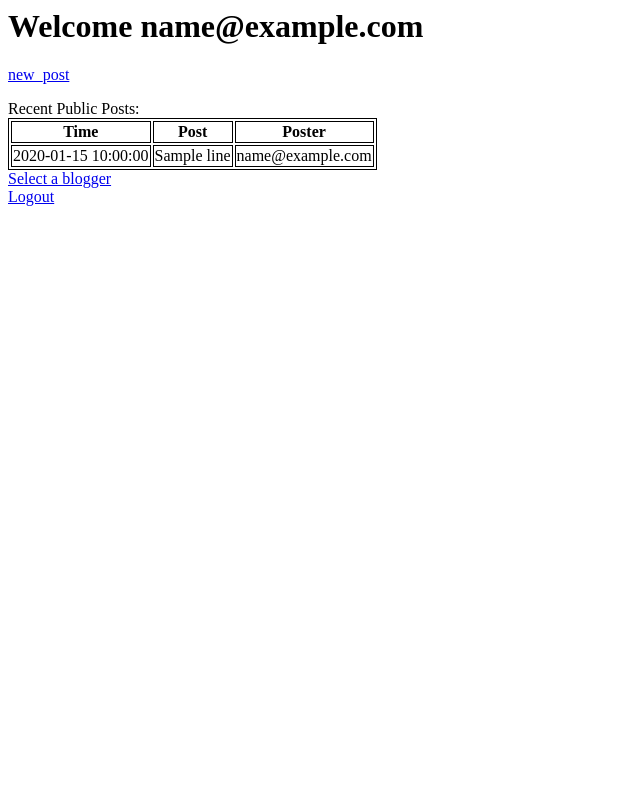
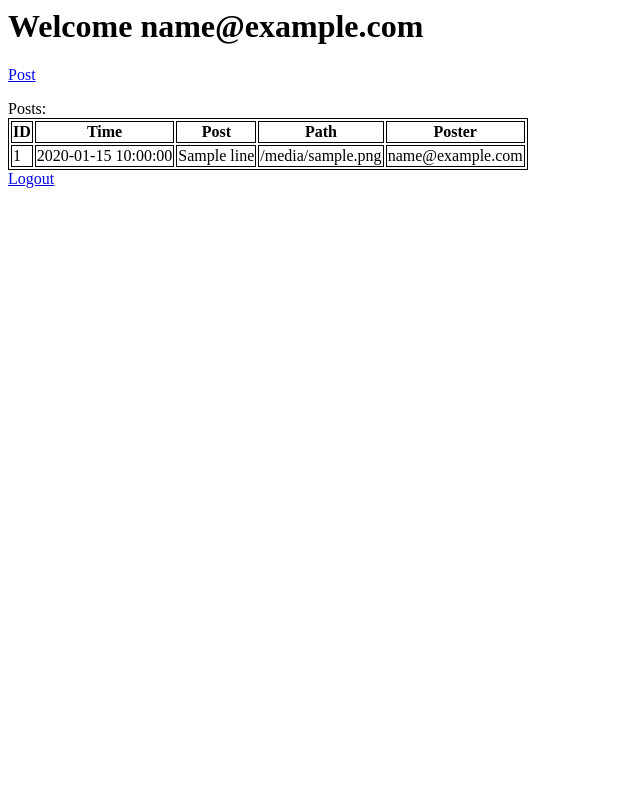
Before and after one commit to keatonpsmith/Database-Project, a Flask app: template templates/home.html in a window 1280 px wide. Shown: the whole page, without its empty margins (0-640 px from the left). Run offline with Flask 2, Linux system fonts and the light colour scheme; the template is opened without the code that fills it: most values are stand-ins (such as "Sample title", 1, 10 or a date in 2020).

Commit message:
Finished with posting
Can now add new posts

```diff
--- a/Main.py
+++ b/Main.py
@@ -1,7 +1,7 @@
 #Import Flask Library
 from flask import Flask, render_template, request, session, url_for, redirect
 import pymysql.cursors
-import datetime
+from datetime import datetime
 import hashlib
 
 #Initialize the app from Flask
@@ -25,14 +25,14 @@ def hello():
 def login():
     return render_template('login.html')
 
-@app.route('/new_post')
-def new_post():
-    return render_template('new_post.html')
-
 #Define route for register
 @app.route('/register')
 def register():
     return render_template('register.html')
+
+@app.route('/post')
+def post():
+    return render_template('post.html')
 
 #Authenticates the login
 @app.route('/loginAuth', methods=['GET', 'POST'])
@@ -98,26 +98,26 @@ def registerAuth():
 def home():
     email = session['email']
     cursor = conn.cursor();
-    query = 'SELECT * FROM contentitem WHERE is_pub = 1 ORDER BY post_time DESC'
-    cursor.execute(query)
+    query = 'SELECT * FROM contentitem WHERE (is_pub = 1 AND post_time > DATE_SUB(CURDATE(), INTERVAL 1 DAY)) OR (email_post = %s) ORDER BY post_time DESC'
+    cursor.execute(query, (email))
     data = cursor.fetchall()
     cursor.close()
     return render_template('home.html', email=email, posts=data)
 
-
-@app.route('/post', methods=['GET', 'POST'])
-def post():
+#creates a new post
+@app.route('/new_post', methods=['GET', 'POST'])
+def new_post():
     email = session['email']
     cursor = conn.cursor();
-    name = request.form['name']
+    title = request.form['title']
     file_path = request.form['file_path']
-    post_time = datetime.datetime.now()
-    is_pub = request.form['is_pub']
+    post_time = datetime.now()
+    is_pub = int(request.form['is_pub'])
     query = 'INSERT INTO contentitem (item_name, file_path, email_post, post_time, is_pub) VALUES(%s, %s, %s, %s, %s)'
-    cursor.execute(query, (name, file_path, email, post_time, is_pub))
+    cursor.execute(query, (title, file_path, email, post_time, is_pub))
     conn.commit()
     cursor.close()
-    return redirect(url_for('new_post.html'))
+    return redirect(url_for('home'))
 
 
 @app.route('/show_posts', methods=["GET", "POST"])
--- a/templates/home.html
+++ b/templates/home.html
@@ -4,7 +4,7 @@
 <body>
 <form action="/post" method="POST">
 	<h1>Welcome {{email}}</h1>
-	<a href="/New Post">new_post</a></br>
+	<a href="post">Post</a></br>
 </form>
 
 <style type="text/css">
@@ -13,24 +13,26 @@
 	}
 </style>
 
-Recent Public Posts:
+Posts:
 
 <table>
+	<th>ID</th>
 	<th>Time</th>
 	<th>Post</th>
+	<th>Path</th>
 	<th>Poster</th>
 
 {% for line in posts %}
 	<tr>
+		<td>{{line.item_id}}</td>
 		<td>{{line.post_time}}</td>
 		<td>{{line.item_name}}</td>
+		<td>{{line.file_path}}</td>
 		<td>{{line.email_post}}</td>
 	</tr>
 {% endfor %}
 </table>
 
-<a href="/select_blogger">Select a blogger</a>
-<br>
 <a href="/logout">Logout</a>
 
 </body>
--- a/templates/new_post.html
+++ b/templates/post.html
@@ -3,18 +3,18 @@
 </head>
 <body>
 <form action="/new_post" method="POST">
-	<input type="text" name = "name" placeholder="Post Name" required/> </br>
+	<input type="text" name = "title" placeholder="Post Name" required/> </br>
 	<input type="text" name = "file_path" placeholder="File Path"/></br>
 	Public or Private: <br>
 	<input type="radio" name="is_pub" value=1 checked/> Public </br>
-	<input type="radio" name="is_pub" value=0/> Private </br>
+	<input type="radio" name="is_pub" value=0> Private </br>
 	<input type="submit" value = Submit />
 	{% if error %}
 		<p class="error"><strong>Error:</strong> {{error}}</p>
 	{% endif %}
 </form>
 
-<a href="/">Go back</a>
+<a href="home">Go back</a>
 
 </body>
 
```
